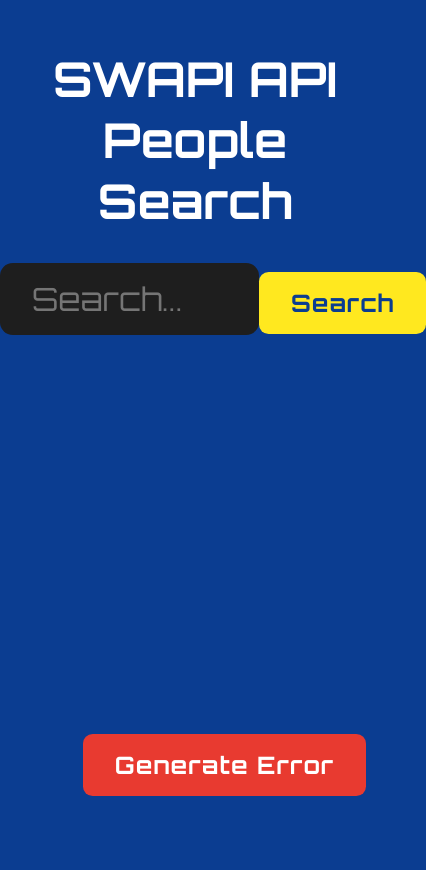
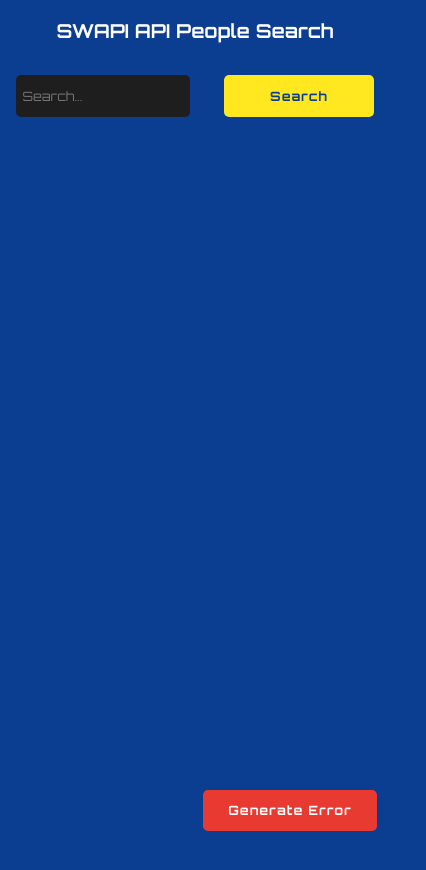
Before and after one commit to hasanozbakir/rs-react-app, a React (Vite) app: page / in a window 390 px wide. Shown: the top 870 px of the page, 426 px wide, since content can reach past the window. After the commit the page ends 844 px from the top, so only its background shows below. Built offline with nearby package versions, Linux system fonts and the light colour scheme.

Commit message:
fix: refactor styling for responsive design

```diff
--- a/src/App.css
+++ b/src/App.css
@@ -6,9 +6,11 @@
   box-sizing: border-box;
   font-family: "Orbitron", serif;
   color: #FFFFFF;
+  box-sizing: border-box;
 }
 
 h1 {
+  display: inline-block;
   font-size: 3rem;
   margin: 1em auto 2rem;
 }
@@ -18,7 +20,7 @@
   margin-bottom: 1rem;
 }
 
-p,
+.list-title,
 ul > li {
   font-size: 2rem;
   font-weight: 700;
@@ -51,10 +53,9 @@
 }
 
 .search-container {
-  display: flex;
-  flex-direction: column;
-  justify-content: space-around;
+  box-sizing: border-box;
   margin-bottom: 2rem;
+  width: 100%;
 }
 
 .search-input-container {
@@ -64,13 +65,23 @@
   width: 100%;
 }
 
+.app-container {
+  min-width: 380px;
+  box-sizing: border-box;
+  position: relative;
+  max-width: 840px;
+  min-height: 100vh;
+  margin: 0 auto;
+  padding: 0 1em;
+}
+
 button {
   font-family: inherit;
   font-weight: 700;
   letter-spacing: 1px;
   font-size: 1.5rem;
-  padding: 1rem 2rem;
-  margin-bottom: 1em;
+  padding: 1em 2em;
+  margin-bottom: 0;
   border-radius: .4em;
   border: none;
   cursor: pointer;
@@ -79,20 +90,27 @@
 input {
   font-family: inherit;
   background-color: #1E1E1E;
-  font-size: 2rem;
-  min-width: 50%;
+  font-size: 2rem; font-size: 1.5rem;
+  padding: 1em .5em;
   border-radius: .4em;
   color: #FFFFFF;
   border: none;
-  padding: .5em 1em;
-  margin-bottom: 1em;
+  margin-bottom: 0;
+  margin-right: 2em;
+  flex: 1;
+  min-width: 250px;
+  max-width: 100%;
 }
 
 .search-btn,
 .load-btn {
-  display: inline-block;
   background-color: #FFE81F;
   color: #0B3D91;
+}
+
+.search-btn {
+  flex: 0 0 auto;
+  width: 200px;
 }
 
 .load-btn {
@@ -101,15 +119,17 @@
 }
 
 .error-btn {
-  display: inline-block;
   background-color: #E83A30;
   color: #FFFFFF;
-  position: fixed;
+  position: absolute;
   bottom: 1em;
   right: 1em;
 }
 
 .error-boundary {
+  box-sizing: border-box;
+  min-width: 380px;
+  color: #E83A30;
   align-self: center;
   display: flex;
   flex-direction: column;
@@ -121,4 +141,91 @@
   bottom: 0;
   right: 0;
   margin: auto;
+  padding: 0 1em;
 }
+.error-boundary p {
+  font-size: 1.5rem;
+  font-weight: 800;
+}
+
+
+@media (max-width: 800px) {
+  .search-input-container {
+    gap: 0.5rem;
+  }
+
+  input {
+    min-width: 150px;
+  }
+
+  .search-btn{
+    width: 150px;
+  }
+
+  h1 {
+    font-size: 2rem;
+  }
+
+  h2 {
+    font-size: 1.5rem;
+  }
+
+  .list-title,
+  ul > li {
+    font-size: 1.5rem;
+  }
+
+  .error-boundary p,
+  button,
+  input {
+    font-size: 1.2rem;
+  }
+
+  ul > li {
+    font-size: 1rem;
+  }
+}
+
+@media (max-width: 550px) {
+  h1 {
+    font-size: 1.5rem;
+  }
+
+  .list-title,
+  h2 {
+    font-size: 1.2rem;
+  }
+
+  .error-boundary p,
+  button,
+  input {
+    font-size: 1rem;
+  }
+
+  ul > li {
+    font-size: 0.8rem;
+  }
+
+}
+
+@media (max-width: 420px) {
+  h1 {
+    font-size: 1.2rem;
+  }
+
+  .error-boundary p,
+  .list-title,
+  h2 {
+    font-size: 1rem;
+  }
+
+  button,
+  input {
+    font-size: 0.8rem;
+  }
+
+  ul > li {
+    font-size: 0.6rem;
+  }
+
+}
```
